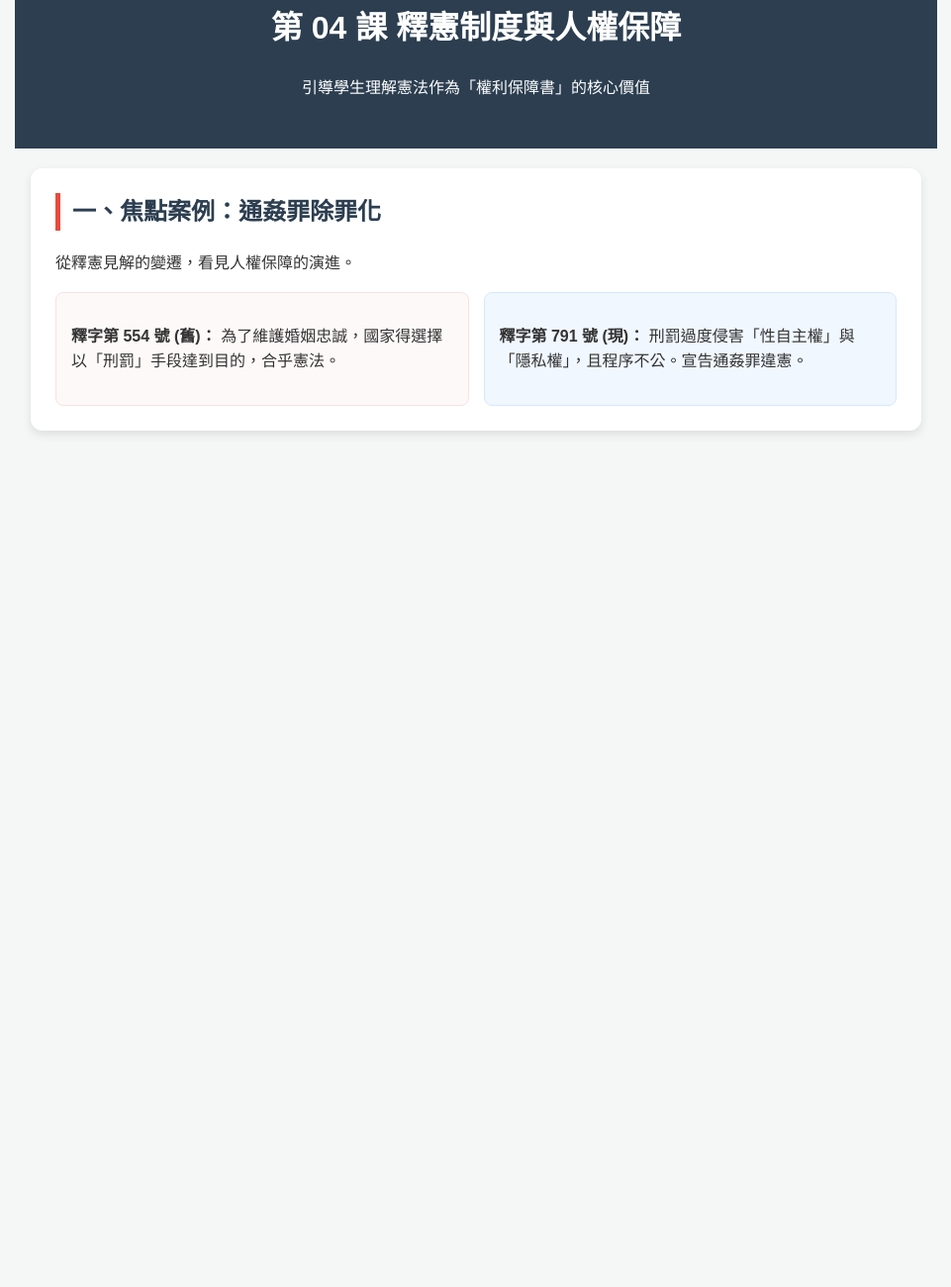
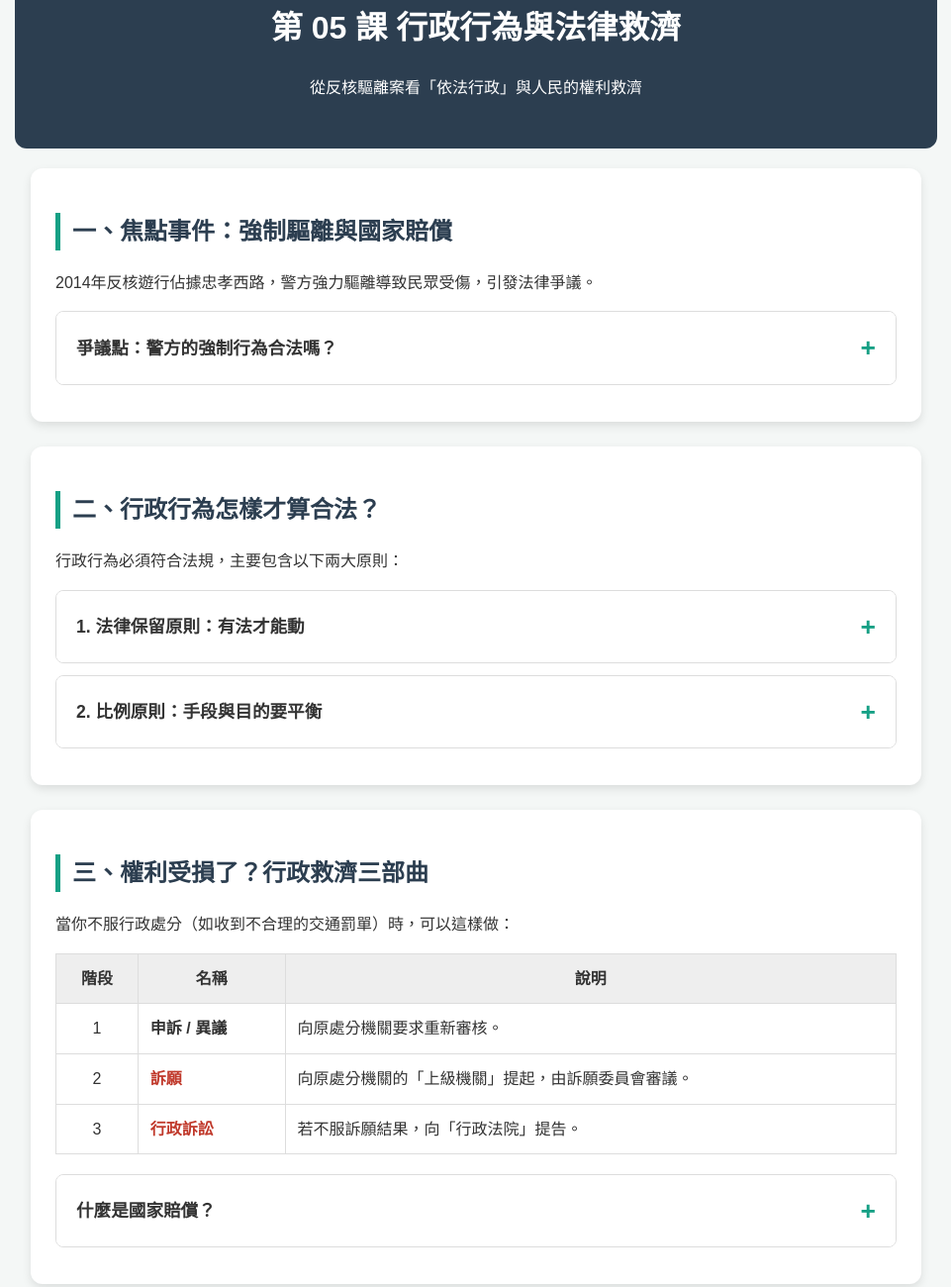
Before and after one commit to kaojudy7201-cpu/kaojudy7777, a plain HTML site: page index.html in a window 1280 px wide. Shown: the part 70-1370 px from the top of the page at 99% size, without its empty margins (159-1120 px from the left). Before the commit the page ends 800 px from the top, so only its background shows below. Drawn offline with Linux system fonts and the light colour scheme.

Commit message:
Update index.html

```diff
--- a/index.html
+++ b/index.html
@@ -3,13 +3,12 @@
 <head>
     <meta charset="UTF-8">
     <meta name="viewport" content="width=device-width, initial-scale=1.0">
-    <title>選修公民與社會 II：第 04 課 釋憲制度與人權保障</title>
+    <title>選修公民與社會 II：第 05 課 行政行為與法律救濟</title>
     <style>
         :root {
             --primary-color: #2c3e50;
-            --secondary-color: #34495e;
-            --accent-color: #e74c3c;
-            --blue-color: #3498db;
+            --accent-color: #16a085;
+            --warning-color: #e67e22;
             --bg-color: #f4f7f6;
             --card-bg: #ffffff;
         }
@@ -26,14 +25,11 @@
             color: white;
             padding: 2rem 1rem;
             text-align: center;
-            border-radius: 12px 12px 0 0;
+            border-radius: 12px;
             max-width: 900px;
             margin: 0 auto 20px auto;
         }
-        .container {
-            max-width: 900px;
-            margin: 0 auto;
-        }
+        .container { max-width: 900px; margin: 0 auto; }
         .card {
             background: var(--card-bg);
             border-radius: 12px;
@@ -41,50 +37,26 @@
             padding: 25px;
             margin-bottom: 25px;
         }
-        h2 {
-            border-left: 5px solid var(--accent-color);
-            padding-left: 12px;
-            color: var(--primary-color);
-            margin-top: 0;
-        }
+        h2 { border-left: 5px solid var(--accent-color); padding-left: 12px; color: var(--primary-color); }
 
         /* 互動式列表樣式 */
-        .role-item {
-            border: 1px solid #ddd;
-            margin-bottom: 12px;
-            border-radius: 8px;
-            overflow: hidden;
-        }
-        .role-header {
-            background: #ffffff;
-            padding: 15px 20px;
-            cursor: pointer;
-            display: flex;
-            justify-content: space-between;
-            align-items: center;
-            font-weight: bold;
-            font-size: 1.1em;
+        .item-box { border: 1px solid #ddd; margin-bottom: 12px; border-radius: 8px; overflow: hidden; }
+        .item-header {
+            background: #ffffff; padding: 15px 20px; cursor: pointer; display: flex;
+            justify-content: space-between; align-items: center; font-weight: bold; font-size: 1.1em;
             transition: background 0.3s;
         }
-        .role-header:hover { background: #f9f9f9; }
-        .role-content {
-            display: none;
-            padding: 20px;
-            background: #fafafa;
-            border-top: 1px solid #eee;
-            line-height: 1.7;
-            animation: fadeIn 0.4s ease;
-        }
-        .plus { color: var(--blue-color); font-size: 1.5em; transition: transform 0.3s; }
-        .active .plus { transform: rotate(45deg); color: var(--accent-color); }
+        .item-header:hover { background: #f9f9f9; }
+        .item-content { display: none; padding: 20px; background: #fafafa; border-top: 1px solid #eee; animation: fadeIn 0.4s ease; }
+        .plus { color: var(--accent-color); font-size: 1.5em; transition: transform 0.3s; }
+        .active .plus { transform: rotate(45deg); color: #c0392b; }
 
-        /* 內容標籤 */
         .highlight { color: #c0392b; font-weight: bold; }
         .case-tag { background: #e8f4fd; color: #2980b9; padding: 2px 8px; border-radius: 4px; font-size: 0.9em; margin-right: 5px; font-weight: bold; }
 
         table { width: 100%; border-collapse: collapse; margin-top: 15px; }
-        th, td { border: 1px solid #ddd; padding: 12px; text-align: center; }
-        th { background-color: #eee; }
+        th, td { border: 1px solid #ddd; padding: 12px; text-align: left; }
+        th { background-color: #eee; text-align: center; }
 
         @keyframes fadeIn { from { opacity: 0; } to { opacity: 1; } }
     </style>
@@ -92,19 +64,108 @@
 <body>
 
 <header>
-    <h1>第 04 課 釋憲制度與人權保障</h1>
-    <p>引導學生理解憲法作為「權利保障書」的核心價值</p>
+    <h1>第 05 課 行政行為與法律救濟</h1>
+    <p>從反核驅離案看「依法行政」與人民的權利救濟</p>
 </header>
 
 <div class="container">
 
     <div class="card">
-        <h2>一、焦點案例：通姦罪除罪化</h2>
-        <p>從釋憲見解的變遷，看見人權保障的演進。</p>
-        <div style="display: flex; gap: 15px; flex-wrap: wrap;">
-            <div style="flex: 1; min-width: 300px; background: #fef9f9; padding: 15px; border-radius: 8px; border: 1px solid #f9e2e2;">
-                <p><strong>釋字第 554 號 (舊)：</strong> 為了維護婚姻忠誠，國家得選擇以「刑罰」手段達到目的，合乎憲法。</p>
+        <h2>一、焦點事件：強制驅離與國家賠償</h2>
+        <p>2014年反核遊行佔據忠孝西路，警方強力驅離導致民眾受傷，引發法律爭議。</p>
+        <div class="item-box" id="case1">
+            <div class="item-header" onclick="toggleItem('case1')">
+                爭議點：警方的強制行為合法嗎？ <span class="plus">+</span>
             </div>
-            <div style="flex: 1; min-width: 300px; background: #f0f7ff; padding: 15px; border-radius: 8px; border: 1px solid #d6e9ff;">
-                <p><strong>釋字第 791 號 (現)：</strong> 刑罰過度侵害「性自主權」與「隱私權」，且程序不公。宣告通姦罪違憲。</p>
+            <div class="item-content">
+                <p><span class="case-tag">法院判決</span> 2023年法院判決臺北市政府及警察局須賠償。理由是：雖然驅離是為了維護交通，但使用的強力水柱與手段造成民眾流血受傷，違反了<span class="highlight">「比例原則」</span>。</p>
+                <p><span class="case-tag">核心反思</span> 行政機關追求公益（交通順暢）時，不能過度犧牲人民的身體健康與安全。</p>
             </div>
+        </div>
+    </div>
+
+    <div class="card">
+        <h2>二、行政行為怎樣才算合法？</h2>
+        <p>行政行為必須符合法規，主要包含以下兩大原則：</p>
+
+        <div class="item-box" id="rule1">
+            <div class="item-header" onclick="toggleItem('rule1')">
+                1. 法律保留原則：有法才能動 <span class="plus">+</span>
+            </div>
+            <div class="item-content">
+                <p>行政機關限制人民權利（如罰款、拆房）時，必須有<span class="highlight">法律的明確授權</span>。沒有法律依據，行政機關不能隨意開罰。</p>
+            </div>
+        </div>
+
+        <div class="item-box" id="rule2">
+            <div class="item-header" onclick="toggleItem('rule2')">
+                2. 比例原則：手段與目的要平衡 <span class="plus">+</span>
+            </div>
+            <div class="item-content">
+                <p>目的是否正當？手段是否必要？損害是否過大？</p>
+                <ul>
+                    <li><strong>適當性：</strong> 手段能達成目的。</li>
+                    <li><strong>必要性：</strong> 選擇損害最小的手段（最小侵害）。</li>
+                    <li><strong>衡量性：</strong> 達成的公益要大於造成的損害。</li>
+                </ul>
+                <p><span class="case-tag">例</span> 為了抓違規停車，不能直接把車燒掉，因為不符比例原則。</p>
+            </div>
+        </div>
+    </div>
+
+    <div class="card">
+        <h2>三、權利受損了？行政救濟三部曲</h2>
+        <p>當你不服行政處分（如收到不合理的交通罰單）時，可以這樣做：</p>
+
+        <table>
+            <tr>
+                <th>階段</th>
+                <th>名稱</th>
+                <th>說明</th>
+            </tr>
+            <tr>
+                <td style="text-align:center;">1</td>
+                <td><strong>申訴 / 異議</strong></td>
+                <td>向原處分機關要求重新審核。</td>
+            </tr>
+            <tr>
+                <td style="text-align:center;">2</td>
+                <td><strong class="highlight">訴願</strong></td>
+                <td>向原處分機關的「上級機關」提起，由訴願委員會審議。</td>
+            </tr>
+            <tr>
+                <td style="text-align:center;">3</td>
+                <td><strong class="highlight">行政訴訟</strong></td>
+                <td>若不服訴願結果，向「行政法院」提告。</td>
+            </tr>
+        </table>
+
+        <div class="item-box" id="relief1" style="margin-top:20px;">
+            <div class="item-header" onclick="toggleItem('relief1')">
+                什麼是國家賠償？ <span class="plus">+</span>
+            </div>
+            <div class="item-content">
+                <p>當公務員「故意或過失」侵害人民權利，或公有設施（如橋斷了）造成人民損失時，人民可以請求<span class="highlight">國家賠償</span>。這也是反核驅離案中民眾採取的法律行動。</p>
+            </div>
+        </div>
+    </div>
+
+</div>
+
+<script>
+    function toggleItem(id) {
+        const item = document.getElementById(id);
+        const content = item.querySelector('.item-content');
+
+        if (content.style.display === "block") {
+            content.style.display = "none";
+            item.classList.remove("active");
+        } else {
+            content.style.display = "block";
+            item.classList.add("active");
+        }
+    }
+</script>
+
+</body>
+</html>
```
